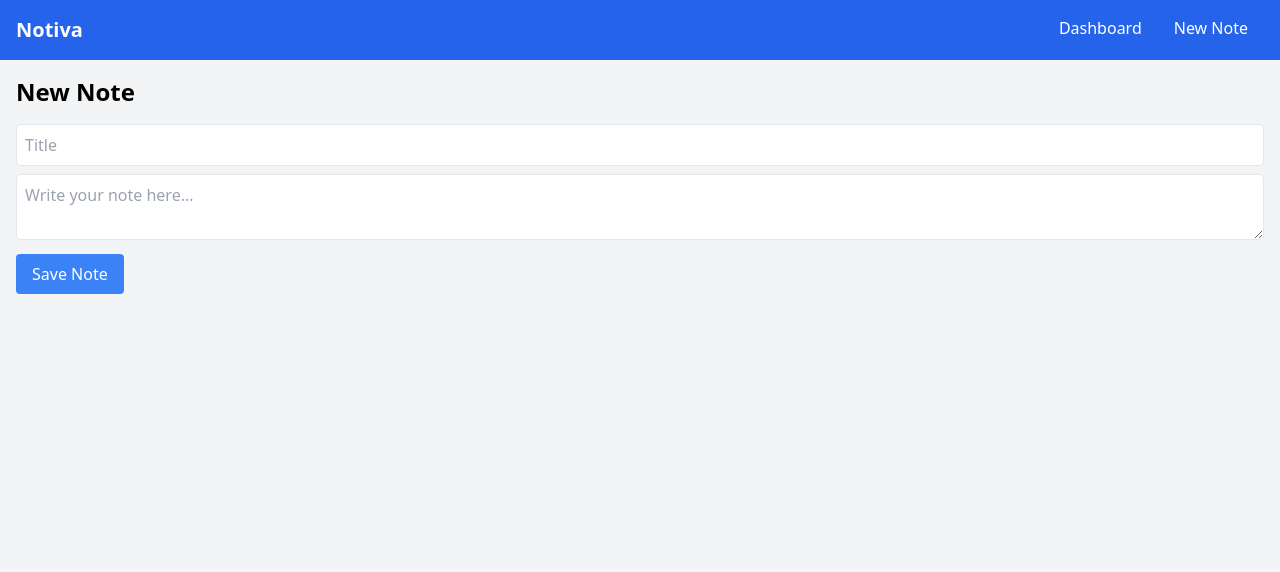
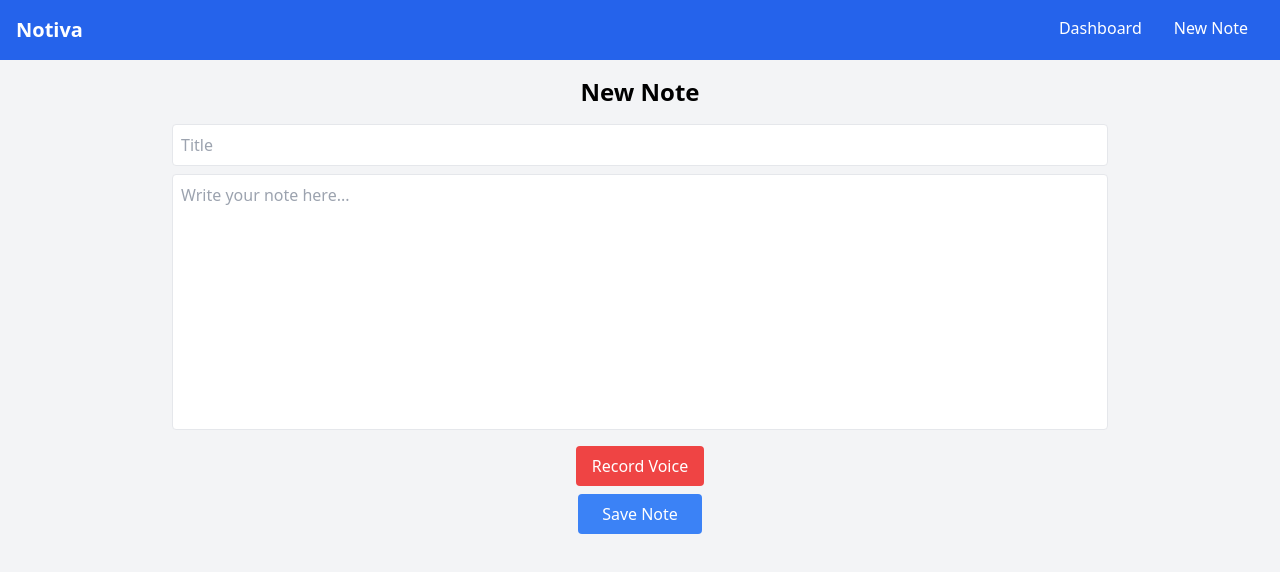
Before and after one commit to dimitrivahlas/Notiva, a React (Vite) app in the folder frontend/: page /editor in a window 1280 px wide. Shown: the top 572 px of the page. Built offline with nearby package versions, Linux system fonts and the light colour scheme.

Commit message:
New Record Button plus recroding logic

```diff
--- a/frontend/src/components/RecordButton.tsx
+++ b/frontend/src/components/RecordButton.tsx
@@ -6,7 +6,7 @@ export default function RecordButton({ onTranscript }: { onTranscript: (text: st
       onClick={() => startSpeechRecognition(onTranscript)}
       className="bg-red-500 text-white px-4 py-2 rounded mt-2"
     >
-      🎤 Record Voice
+      Record Voice
     </button>
   );
 }
--- a/frontend/src/pages/NoteEditor.tsx
+++ b/frontend/src/pages/NoteEditor.tsx
@@ -1,16 +1,17 @@
 import { useState, useEffect } from "react";
 import { useNavigate, useParams } from "react-router-dom";
 import { Note } from "../types/note";
+import RecordButton from "../components/RecordButton";
 
 export default function NoteEditor() {
   const { id } = useParams(); // Get note ID from URL parameters for edit mode
   const navigate = useNavigate();
 
-  //state management for form fields
+  // State management for form fields
   const [title, setTitle] = useState("");
   const [content, setContent] = useState("");
 
-  //Load existing note data when editing when id is present
+  // Load existing note data when editing if ID is present
   useEffect(() => {
     if (id) {
       fetch(`http://127.0.0.1:8000/notes/${id}`)
@@ -23,7 +24,7 @@ export default function NoteEditor() {
     }
   }, [id]);
 
-  //handle Note Creation and update
+  // Handle Note Creation and Update
   const saveNote = async () => {
     try {
       const method = id ? "PUT" : "POST";
@@ -36,7 +37,7 @@ export default function NoteEditor() {
 
       const response = await fetch(url, {
         method,
-        headers: { 'Content-Type': 'application/json' },
+        headers: { "Content-Type": "application/json" },
         // Only include body for PUT requests
         ...(id && { body: JSON.stringify({ title, content }) }),
       });
@@ -46,31 +47,38 @@ export default function NoteEditor() {
       }
 
       const data = await response.json();
-      console.log('Note saved:', data);
+      console.log("Note saved:", data);
       navigate("/"); // Navigate back to dashboard after saving
     } catch (error) {
-      console.error('Error saving note:', error);
-      alert('Failed to save note. Please try again.');
+      console.error("Error saving note:", error);
+      alert("Failed to save note. Please try again.");
     }
   };
 
+  // ✅ Function to append transcribed text to the textarea
+  const appendTranscription = (text: string) => {
+    setContent((prevContent) => prevContent + " " + text);
+  };
+
   return (
-    <div className="p-4">
+    <div className="p-4 flex flex-col items-center">
       <h2 className="text-2xl font-bold mb-4">{id ? "Edit Note" : "New Note"}</h2>
       <input
         type="text"
         placeholder="Title"
-        className="border p-2 w-full mb-2 rounded"
+        className="border p-2 w-3/4 mb-2 rounded"
         value={title}
         onChange={(e) => setTitle(e.target.value)}
       />
       <textarea
         placeholder="Write your note here..."
-        className="border p-2 w-full mb-2 rounded"
+        className="border p-2 w-3/4 h-64 mb-2 rounded resize-none"
         value={content}
         onChange={(e) => setContent(e.target.value)}
       />
-      <button onClick={saveNote} className="bg-blue-500 text-white px-4 py-2 rounded">
+      {/* ✅ Add the Record Button */}
+      <RecordButton onTranscript={appendTranscription} />
+      <button onClick={saveNote} className="bg-blue-500 text-white px-6 py-2 rounded mt-2">
         {id ? "Update Note" : "Save Note"}
       </button>
     </div>
```
